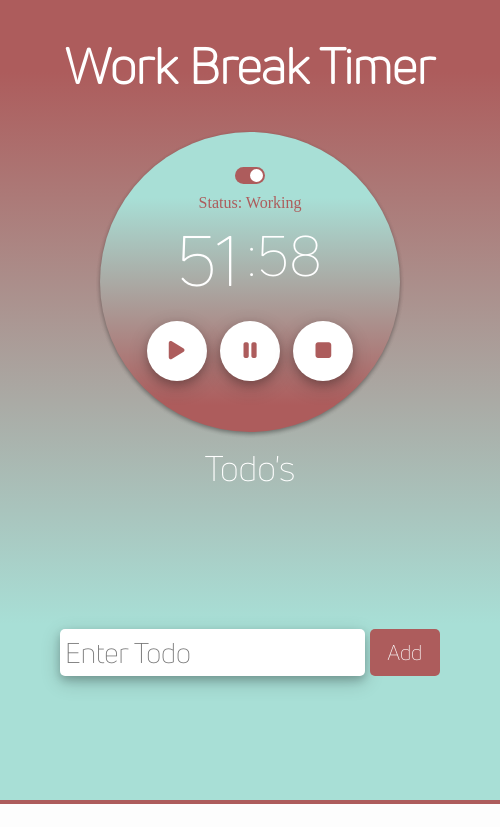
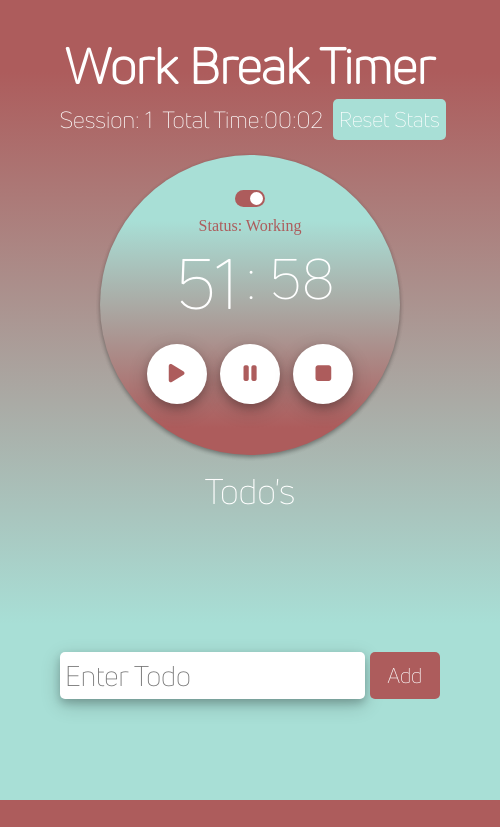
Before and after one commit to livingkurt/Work-Break-Timer, an Electron app: page index.html in a window 500 px wide. Both pictures are taken after a click on the button 176 px from the left and 350 px from the top of the page. Before the commit the page ends 804 px from the top, so only its background shows below. Drawn offline with Linux system fonts and the light colour scheme; a web font is replaced by a local one.

Commit message:
Made it so there is a number os sessions and total time

```diff
--- a/index.html
+++ b/index.html
@@ -14,13 +14,19 @@
 
 <body>
   <header>
-    <h1>Work Break Timer</h1>
+    <h1 id="header">Work Break Timer</h1>
+    <div id="stats">
+      <div id="sessions" class="stats">Session: 0</div>
+      <div id="total_time" class="stats">Total Time:
+        <div id="total_minutes">00</div> :
+        <div id="total_seconds">00</div>
+      </div>
+      <button class="reset_button zoom ">Reset Stats</button>
+    </div>
   </header>
   <div class="container">
     <div class="timer_container">
       <div class="timer">
-        <!-- <div id="hand"></div> -->
-
         <div class="controls">
           <label class="switch" for="status-toggle">
             <input checked type="checkbox" name="status-toggle" id="status-toggle" />
@@ -60,11 +66,10 @@
 
       </div>
       <div class="todo_input_div">
-        <!-- <label>todo</label> -->
         <div class="add_todo">
           <input type="text" name="" class="todo_input" onfocus="this.placeholder = ''"
-            onblur="this.placeholder='Enter Todo'" placeholder="Enter Todo" /> <button
-            class="add_button zoom ">Add</button>
+            onblur="this.placeholder='Enter Todo'" placeholder="Enter Todo" />
+          <button class="add_button zoom ">Add</button>
         </div>
       </div>
     </div>
--- a/script.js
+++ b/script.js
@@ -7,10 +7,15 @@ var time_div = document.querySelector(".time");
 var inputs = document.querySelector(".inputs");
 var minutesDisplay = document.querySelector("#minutes");
 var secondsDisplay = document.querySelector("#seconds");
+var totalminutesDisplay = document.querySelector("#total_minutes");
+var totalsecondsDisplay = document.querySelector("#total_seconds");
 var workMinutesInput = document.querySelector("#work-minutes");
 var restMinutesInput = document.querySelector("#rest-minutes");
 var add_todo_list_item = document.querySelector(".add_button");
 var todo_input = document.querySelector(".todo_input");
+var reset_button_e = document.querySelector(".reset_button");
+var sessions_e = document.querySelector("#sessions");
+var total_time_e = document.querySelector("#total_time");
 var todo_list_div = document.querySelector(".todo_list_div")
 var delete_button_e = document.querySelector(".delete_button")
 var audio = new Audio('./audio/Cherry.mp3');
@@ -29,6 +34,7 @@ var formattedTime = hours + ':' + minutes.substr(-2) + ':' + seconds.substr(-2);
 
 var totalSeconds = 0;
 var secondsElapsed = 0;
+var secondsElapsedTotal = 0;
 var status = "Working";
 var interval;
 
@@ -64,6 +70,37 @@ function getFormattedSeconds() {
   return formattedSeconds;
 }
 
+function getFormattedTotalMinutes() {
+  // var secondsLeft = totalSeconds + secondsElapsed;
+  var minutesLeftTotal = Math.floor(secondsElapsedTotal / 60);
+
+  var formattedMinutes;
+
+  if (minutesLeftTotal < 10) {
+    formattedMinutes = "0" + minutesLeftTotal;
+  } else {
+    formattedMinutes = minutesLeftTotal;
+  }
+
+  return formattedMinutes;
+}
+
+function getFormattedTotalSeconds() {
+  var secondsLeftTotal = (totalSeconds + secondsElapsedTotal) % 60;
+
+  var formattedSeconds;
+
+  if (formattedSeconds = secondsLeftTotal < 10) {
+
+    formattedSeconds = "0" + secondsLeftTotal;
+  } else {
+
+    formattedSeconds = secondsLeftTotal;
+  }
+
+  return formattedSeconds;
+}
+
 function setTime() {
   var minutes;
 
@@ -79,9 +116,19 @@ function setTime() {
   totalSeconds = minutes * 60;
 }
 
+
 function renderTime() {
   minutesDisplay.textContent = getFormattedMinutes()
-  secondsDisplay.textContent = ":" + getFormattedSeconds();
+  secondsDisplay.textContent = ": " + getFormattedSeconds();
+  totalminutesDisplay.textContent = getFormattedTotalMinutes()
+  if (parseInt(getFormattedTotalSeconds()) < 10) {
+    totalsecondsDisplay.textContent = getFormattedTotalSeconds()
+  }
+  else {
+    totalsecondsDisplay.textContent = getFormattedTotalSeconds()
+  }
+
+
 
   if (secondsElapsed >= totalSeconds) {
     if (status === "Working") {
@@ -112,11 +159,19 @@ function renderTime() {
   }
 }
 
+let session_num = 0
+
 function startTimer() {
+  if (status === "Working") {
+    session_num++
+    total_time_e
+  }
   setTime();
   audio.pause();
+  sessions_e.textContent = "Session: " + session_num
   interval = setInterval(function () {
     secondsElapsed++;
+    secondsElapsedTotal++;
     renderTime();
   }, 1000);
 }
@@ -140,19 +195,25 @@ function toggleStatus(event) {
     status = "Working";
     document.querySelector("body").setAttribute("style", "background: linear-gradient(180deg, rgba(173, 92, 92, 1) 9%, rgba(168, 223, 214, 1) 78%, rgba(168, 223, 214, 1) 78%)")
     add_todo_list_item.setAttribute("style", "background-color:rgba(173, 92, 92, 1);")
+    reset_button_e.setAttribute("style", "background-color:rgba(168, 223, 214, 1);")
 
   } else {
     status = "Resting";
 
     document.querySelector("body").setAttribute("style", "background: linear-gradient(0deg, rgba(173, 92, 92, 1) 9%, rgba(168, 223, 214, 1) 78%, rgba(168, 223, 214, 1) 78%)")
     add_todo_list_item.setAttribute("style", "background-color:rgba(168, 223, 214, 1);")
+    reset_button_e.setAttribute("style", "background-color:rgba(173, 92, 92, 1);")
+
   }
-
   statusSpan.textContent = status;
-
   secondsElapsed = 0;
   setTime();
   renderTime();
+}
+
+function reset_stats() {
+  session_num = 0
+  sessions_e.textContent = "Session: " + session_num
 }
 
 function getTimePreferences() {
@@ -224,30 +285,12 @@ const show_time_modifiers = () => {
 
 
 
-// // When the user clicks on the button, open the modal
-// btn.onclick = function () {
-//   modal.style.display = "block";
-// }
-
-// // When the user clicks on <span> (x), close the modal
-// span.onclick = function () {
-//   modal.style.display = "none";
-// }
-
-// // When the user clicks anywhere outside of the modal, close it
-// window.onclick = function (event) {
-//   if (event.target == modal) {
-//     modal.style.display = "none";
-//   }
-// }
-
-
-
 playButton.addEventListener("click", startTimer);
 pauseButton.addEventListener("click", pauseTimer);
 stopButton.addEventListener("click", stopTimer);
 statusToggle.addEventListener("change", toggleStatus);
 add_todo_list_item.addEventListener("click", add_todo);
+reset_button_e.addEventListener("click", reset_stats);
 // delete_button_e.addEventListener("click", delete_todo);
 document.addEventListener('click', (e) => {
   const id = e.target.getAttribute('data')
@@ -259,3 +302,14 @@ document.addEventListener('click', (e) => {
 
 })
 time_div.addEventListener("click", show_time_modifiers);
+
+// First we get the viewport height and we multiple it by 1% to get a value for a vh unit
+let vh = window.innerHeight * 0.01;
+// Then we set the value in the --vh custom property to the root of the document
+document.documentElement.style.setProperty('--vh', `${vh}px`);
+
+window.addEventListener('resize', () => {
+  // We execute the same script as before
+  let vh = window.innerHeight * 0.01;
+  document.documentElement.style.setProperty('--vh', `${vh}px`);
+});
--- a/style.css
+++ b/style.css
@@ -14,6 +14,8 @@
 
 html {
   height: 100vh;
+  /* Fallback for browsers that do not support Custom Properties */
+  height: calc(var(--vh, 1vh) * 100);
 }
 
 body {
@@ -220,6 +222,10 @@ input:checked+.slider:before {
   border-radius: 50%;
 }
 
+#header {
+  margin-bottom: 0px;
+}
+
 #hand::after {
   content: " ";
   display: block;
@@ -230,6 +236,17 @@ input:checked+.slider:before {
   border-radius: 50%;
   /* background-color: rgb(89, 192, 218); */
   background-color: #ad5c5c;
+}
+
+#stats {
+  font-size: 23px;
+  margin-bottom: 15px;
+  display: flex;
+  justify-content: center;
+}
+
+.stats {
+  margin: 5px;
 }
 
 .controls {
@@ -246,7 +263,7 @@ input:checked+.slider:before {
 }
 
 .time {
-  width: 100%;
+  width: 68%;
   text-align: center;
 }
 
@@ -260,7 +277,7 @@ input:checked+.slider:before {
   font-size: 5em;
   width: 77px;
   float: left;
-  margin-left: 23%;
+  margin-left: 10%;
   color: white
 }
 
@@ -314,6 +331,23 @@ input:checked+.slider:before {
   display: flex;
 }
 
+#total_time {
+  display: flex;
+  flex-direction: row;
+}
+
+.reset_button {
+  height: unset !important;
+  margin: 0px 0px 0px 5px!important;
+  border-radius: 5px !important;
+  font-size: 21px;
+  background-color: rgba(168, 223, 214, 1);
+  font-family: "font_2";
+  border: none;
+  color: white;
+  cursor: pointer;
+}
+
 .action_buttons {
   height: 60px;
   width: 60px;
@@ -328,7 +362,7 @@ input:checked+.slider:before {
   box-shadow: 0 4px 8px 0 rgba(0, 0, 0, 0.2), 0 6px 20px 0 rgba(0, 0, 0, 0.19);
 }
 
-.action_buttons:focus, input:focus, .add_button:focus {
+.action_buttons:focus, input:focus, .add_button:focus, .reset_button:focus {
   outline: 0;
 }
 
```
